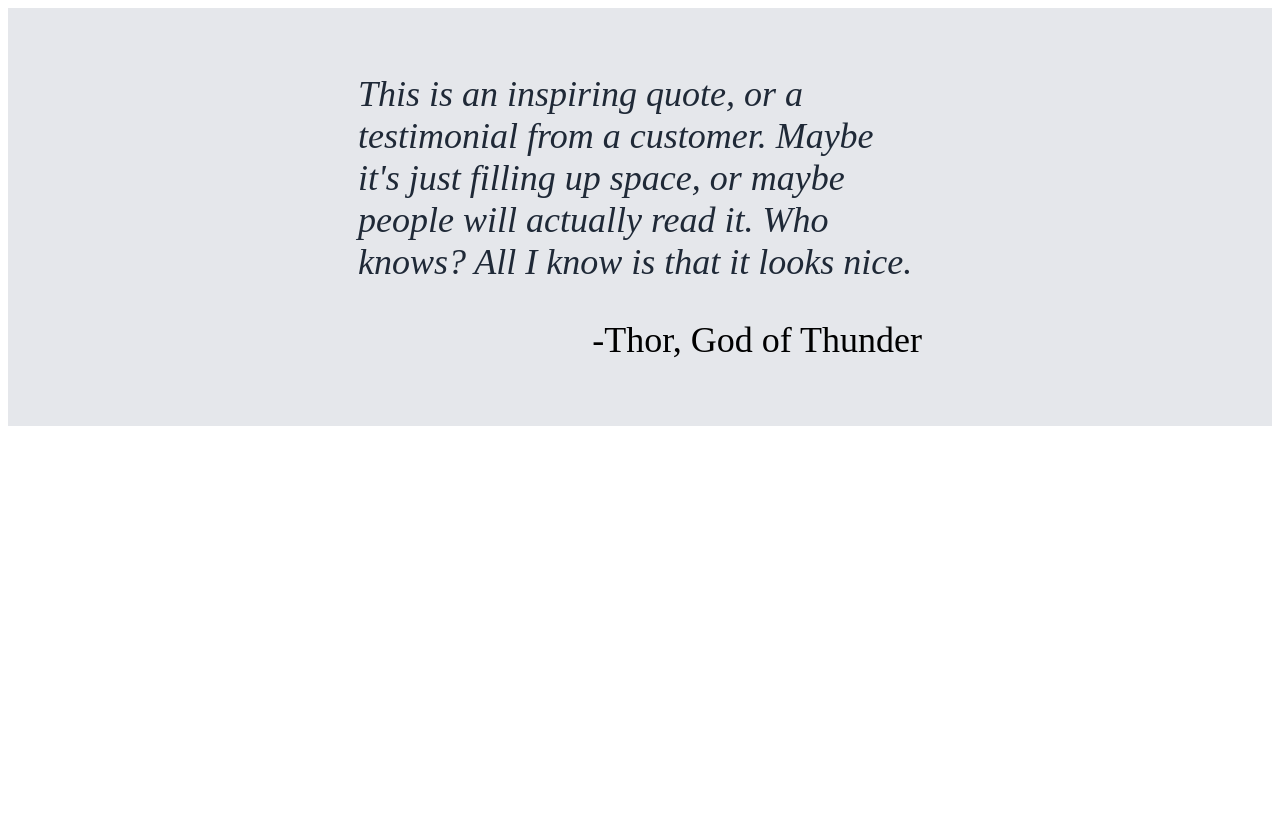
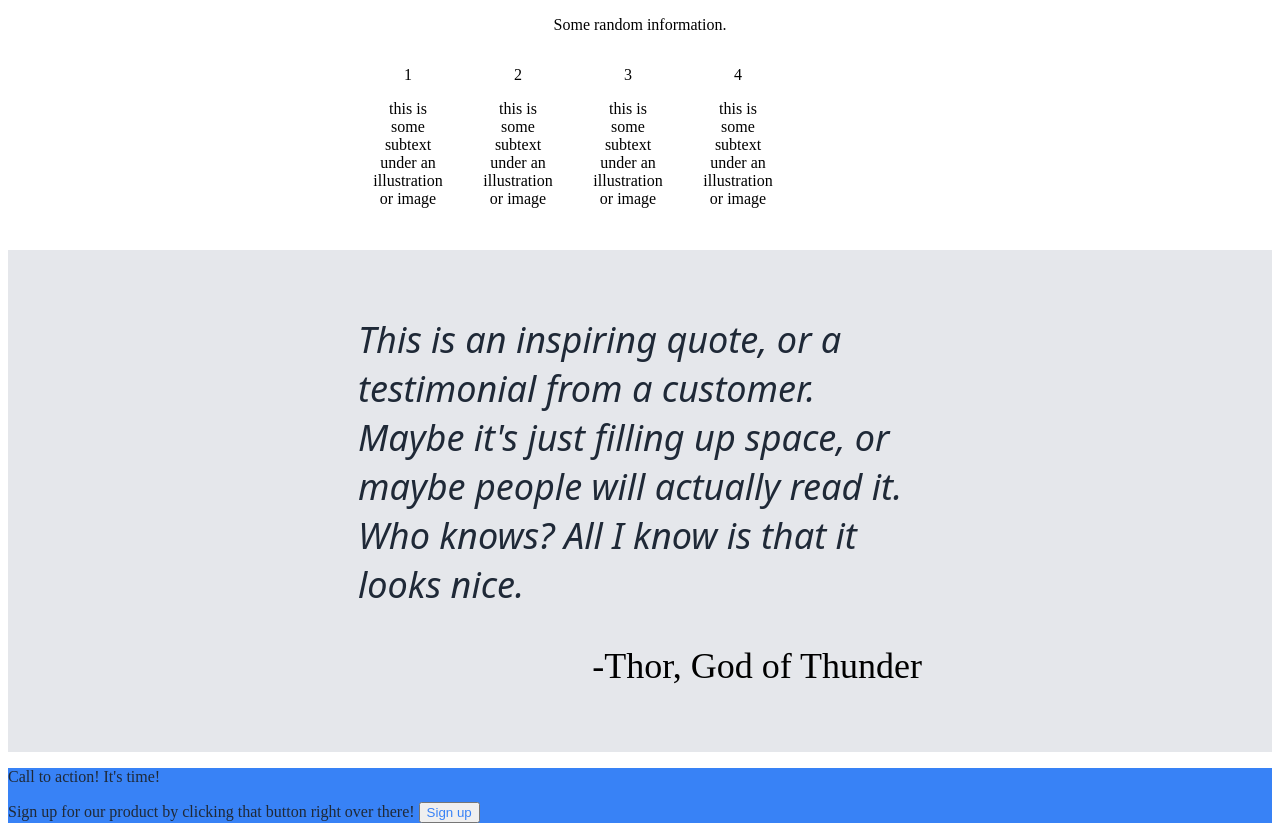
Before and after one commit to cssninja2022/landing-page, a plain HTML site: page index.html in a window 1280 px wide. Before the commit the page ends 800 px from the top, so only its background shows below. Drawn offline with Linux system fonts and the light colour scheme.

Commit message:
dfsdhkjl

```diff
--- a/index.html
+++ b/index.html
@@ -7,9 +7,53 @@
     <title>Document</title>
 </head>
 <body>
+    <div class="FirstSection">
+
+    </div>
+    <div class="SecondSection">
+        <p>Some random information.</p>
+        <div class="container">
+            <figure>
+                <div>1
+
+                </div>
+                <p>this is some subtext under an illustration or image</p>
+                <div>
+            </figure>
+            <figure>
+                <div>2
+
+                </div>
+                <p>this is some subtext under an illustration or image</p>
+                <div>
+            </figure>
+            <figure>
+                <div>3
+
+                </div>
+                <p>this is some subtext under an illustration or image</p>
+                <div>
+            </figure>
+            <figure>
+                <div>4
+
+                </div>
+                <p>this is some subtext under an illustration or image</p>
+                <div>
+            </figure>
+
+        </div>
+    </div>
+
     <div class="ThirdSection">
         <p id="quote">This is an inspiring quote, or a testimonial from a customer. Maybe it's just filling up space, or maybe people will actually read it. Who knows? All I know is that it looks nice. </p>
         <p id="person">-Thor, God of Thunder</p>
     </div>
+    <div class="FourthSection">
+        <p id="cta">Call to action! It's time!</p>
+        <p>Sign up for our product by clicking that button right over there!
+        <button type="button">Sign up</button></p>
+
+    </div>
 </body>
 </html>
--- a/styles.css
+++ b/styles.css
@@ -1,3 +1,6 @@
+/* third section */
+
+
 .ThirdSection {
     text-align: center;
     background-color: #E5E7EB;
@@ -8,10 +11,48 @@
 
 #quote{
     text-align: left;
+    font-family: system-ui, -apple-system, BlinkMacSystemFont, 'Segoe UI', Roboto, Oxygen, Ubuntu, Cantarell, 'Open Sans', 'Helvetica Neue', sans-serif;
+    color: #1F2937;
     font-style: italic;
-    color: #1F2937;
 }
 
 #person{
     text-align: right;
 }
+
+
+/* fourth section */
+
+.FourthSection{
+    background-color: #3882f6;
+    color: #1F2937;
+}
+
+div button{
+    display: inline-block;
+    color: #3882f6;
+
+}
+
+
+/* second section */
+
+.SecondSection{
+    text-align: center;
+    margin: 10px 350px 10px 350px;
+
+
+}
+
+.container{
+    display: grid;
+    grid-template-columns: repeat(4, 100px) ;
+    gap: 10px;
+    justify-items: center;
+
+
+}
+
+.container > div {
+    border: 2px solid rgb(26, 255, 0);
+}
```
